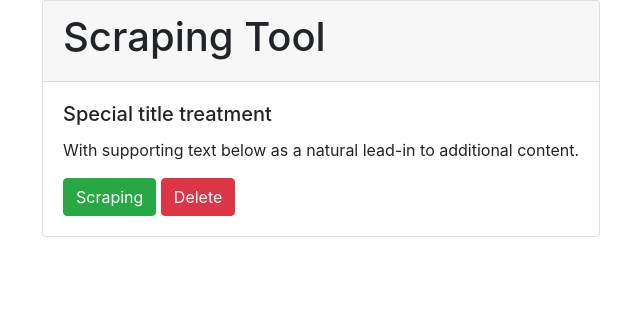
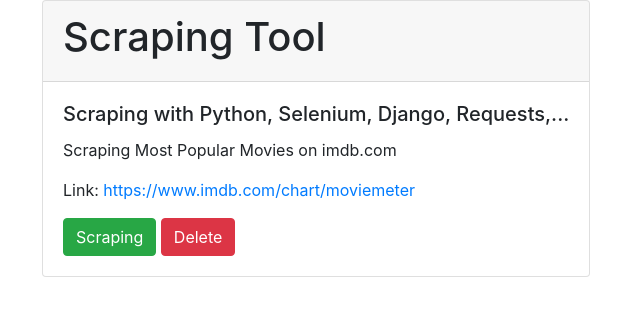
Before and after one commit to ntphuc98/WebScraper, a Django app: page /tool/ in a window 1280 px wide. Shown: the top 316 px of the page, without its empty margins (293-933 px from the left). Run offline with Django 3.2, Linux system fonts and the light colour scheme; data that the repository does not hold is empty; some libraries are stand-ins or nearby versions.

Commit message:
akjhdjkahdjk

```diff
--- a/home/templates/pages/tool.html
+++ b/home/templates/pages/tool.html
@@ -9,8 +9,9 @@ Tool Scraping Most Popular Movies IMDB
         <h1>Scraping Tool</h1>
         </div>
         <div class="card-body">
-            <h5 class="card-title">Special title treatment</h5>
-            <p class="card-text">With supporting text below as a natural lead-in to additional content.</p>
+            <h5 class="card-title">Scraping with Python, Selenium, Django, Requests,...</h5>
+            <p class="card-text">Scraping Most Popular Movies on imdb.com</p>
+            <p class="card-text">Link: <a href="https://www.imdb.com/chart/moviemeter">https://www.imdb.com/chart/moviemeter</a></p>
             <form method="POST">
                 {% csrf_token %}
                 <input type="submit" class="btn btn-success" name = "scraping" value="Scraping">
```
